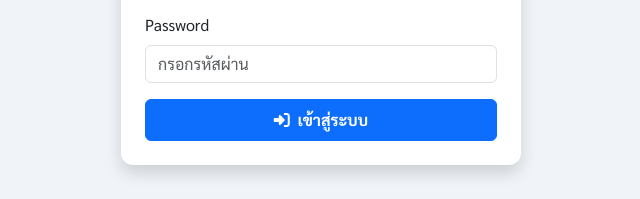
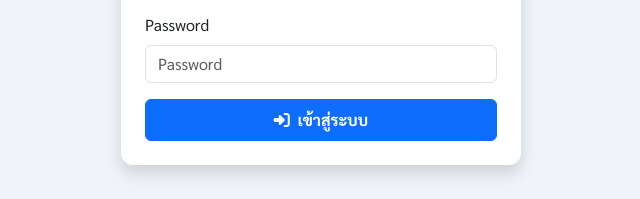
Before and after one commit to atsdcatc/astddashboard, a plain HTML site: page index.html in a window 1280 px wide. Shown: the part 443-642 px from the top of the page, 319-959 px from the left. Drawn offline with nearby package versions, Linux system fonts and the light colour scheme; some packages are replaced by stand-ins of ours; a script that the page names is missing.

Commit message:
Update index.html

```diff
--- a/index.html
+++ b/index.html
@@ -35,7 +35,7 @@
         </div>
         <div class="mb-3">
           <label class="form-label">Password</label>
-          <input type="password" id="loginPass" class="form-control" required placeholder="กรอกรหัสผ่าน">
+          <input type="password" id="loginPass" class="form-control" required placeholder="Password">
         </div>
         <button type="submit" id="btnLogin" class="btn btn-primary w-100 py-2 fw-bold">
           <i class="fa-solid fa-right-to-bracket me-1"></i> เข้าสู่ระบบ
```
